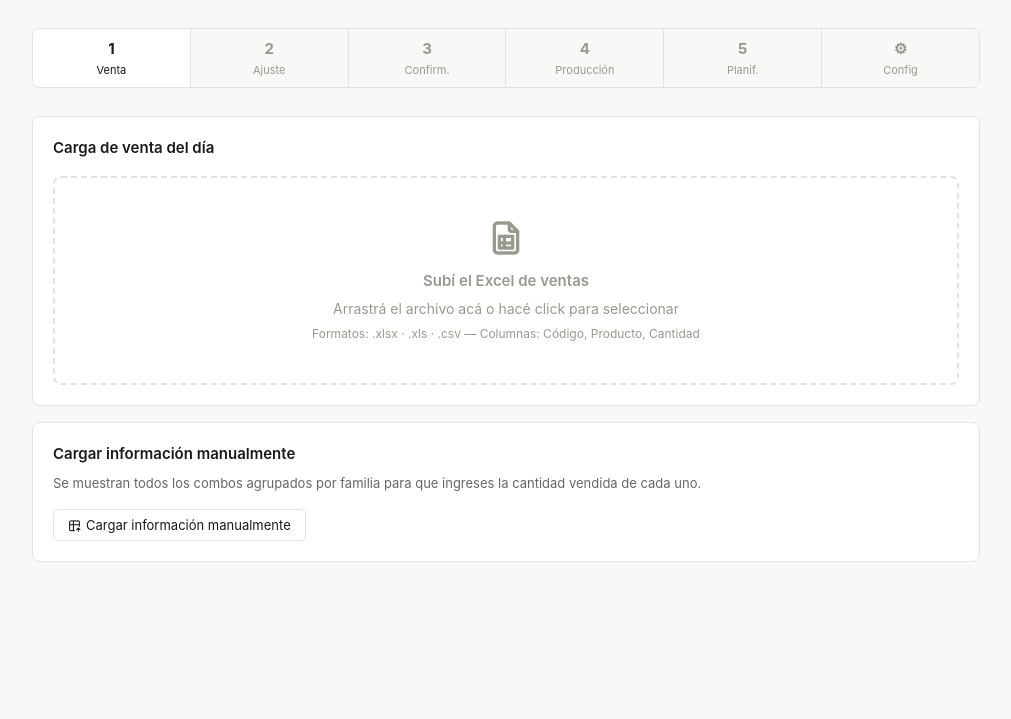
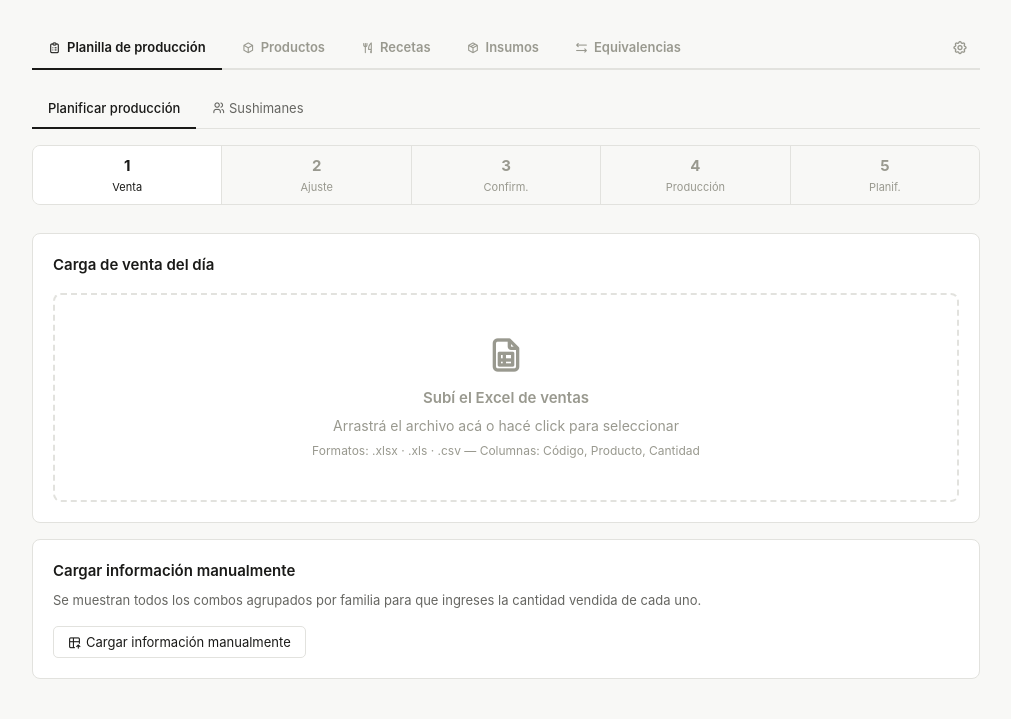
Before and after one commit to sebastians-hash/sushi-produccion, a Flask app: page / in a window 1280 px wide. Shown: the part 93-812 px from the top of the page, without its empty margins (134-1145 px from the left). Before the commit the page ends 655 px from the top, so only its background shows below. Run offline with Flask 3, Linux system fonts and the light colour scheme; the visitor is signed in with stand-in values (Sample User, id 1); data that the repository does not hold is empty; parts of the project's set-up code (start-up, migrations or seed data) failed here and were passed over; some libraries are stand-ins or nearby versions.

Commit message:
Update index.html

```diff
--- a/templates/index.html
+++ b/templates/index.html
@@ -27,6 +27,11 @@ body{font-family:-apple-system,BlinkMacSystemFont,'Segoe UI',sans-serif;backgrou
 .hdr .hdr-title{color:#fff;font-size:18px;font-weight:700}
 .hdr .hdr-sub{color:rgba(255,255,255,.65);font-size:12px}
 .steps{display:flex;border:1px solid var(--border);border-radius:var(--r);overflow:hidden;margin-bottom:1.75rem}
+.main-nav{display:flex;align-items:center;gap:4px;margin-bottom:1.25rem;border-bottom:2px solid var(--border);padding-bottom:0}
+.main-nav-item{padding:10px 16px;font-size:13px;font-weight:600;color:var(--text3);cursor:pointer;border-bottom:2px solid transparent;margin-bottom:-2px;display:flex;align-items:center;gap:6px;transition:color .12s,border-color .12s;user-select:none}
+.main-nav-item:hover{color:var(--text2)}
+.main-nav-item.active{color:var(--text);border-bottom-color:var(--text)}
+.main-nav-admin{margin-left:auto;padding:10px 12px;font-size:16px}
 .step{flex:1;padding:9px 4px;text-align:center;font-size:11px;color:var(--text3);cursor:default;border-right:1px solid var(--border);background:var(--bg);transition:background .12s;user-select:none}
 .step:last-child{border-right:none}
 .step-n{display:block;font-size:15px;font-weight:700;margin-bottom:1px}
@@ -162,13 +167,29 @@ input[type=range]{width:100%;accent-color:var(--text)}
     </div>
   </header>
 
+  <div class="main-nav">
+    <div class="main-nav-item active" id="mni-produccion" onclick="goMainSection('produccion')"><i class="ti ti-clipboard-list"></i> Planilla de producción</div>
+    {% if is_admin %}
+    <div class="main-nav-item" id="mni-productos" onclick="goMainSection('productos')"><i class="ti ti-box"></i> Productos</div>
+    <div class="main-nav-item" id="mni-recetas" onclick="goMainSection('recetas')"><i class="ti ti-tools-kitchen-2"></i> Recetas</div>
+    <div class="main-nav-item" id="mni-insumos" onclick="goMainSection('insumos')"><i class="ti ti-package"></i> Insumos</div>
+    <div class="main-nav-item" id="mni-equivalencias" onclick="goMainSection('equivalencias')"><i class="ti ti-arrows-left-right"></i> Equivalencias</div>
+    <div class="main-nav-item main-nav-admin" id="mni-admin" onclick="goMainSection('admin')" title="Administración"><i class="ti ti-settings"></i></div>
+    {% endif %}
+  </div>
+
+  <div id="mainProduccion">
+    <div class="tabs" style="margin-bottom:1rem">
+      <div class="tab active" onclick="showProdSubTab('flow',this)">Planificar producción</div>
+      {% if is_admin %}<div class="tab" onclick="showProdSubTab('sm',this)"><i class="ti ti-users"></i> Sushimanes</div>{% endif %}
+    </div>
+    <div id="prodFlowTab">
   <div class="steps">
     <div class="step active" id="si1"><span class="step-n">1</span>Venta</div>
     <div class="step" id="si2"><span class="step-n">2</span>Ajuste</div>
     <div class="step" id="si3"><span class="step-n">3</span>Confirm.</div>
     <div class="step" id="si4"><span class="step-n">4</span>Producción</div>
     <div class="step" id="si5"><span class="step-n">5</span>Planif.</div>
-    {% if is_admin %}<div class="step nav" id="si6" onclick="goStep(6)"><span class="step-n">⚙</span>Config</div>{% endif %}
   </div>
 
   <!-- ── STEP 1 ── -->
@@ -336,25 +357,25 @@ input[type=range]{width:100%;accent-color:var(--text)}
   </div>
 
   <!-- ── STEP 6 ── -->
-  <div id="s6" class="hidden">
-    <div class="tabs">
+
+    </div>
+    <div id="prodSmTab" class="hidden">
+      <div class="card">
+        <div class="row-between" style="margin-bottom:1rem">
+          <div class="card-title" style="margin:0">Equipo de sushimanes</div>
+          <button class="btn btn-sm" onclick="openSmModal()"><i class="ti ti-plus"></i> Nuevo</button>
+        </div>
+        <div id="smCfg"></div>
+      </div>
+    </div>
+  </div>
+
+    <div id="mainProductos" class="hidden">
+    <div class="tabs" style="margin-bottom:1rem">
       <div class="tab active" onclick="showTab('tc',this)">Combos</div>
-      <div class="tab" onclick="showTab('tr',this)">Rolls</div>
-      <div class="tab" onclick="showTab('trbg',this)">Grupos de rollo blanco</div>
       <div class="tab" onclick="showTab('top',this)">Otros productos</div>
-      <div class="tab" onclick="showTab('ts',this)">Semielaborados</div>
-      <div class="tab" onclick="showTab('tsu',this)">Sushimanes</div>
-      <div class="tab" onclick="showTab('tin',this)">Insumos</div>
-      <div class="tab" onclick="showTab('tcat',this)">Categorías</div>
-      <div class="tab" onclick="showTab('tzon',this)">Zonas</div>
-      <div class="tab" onclick="showTab('tprov',this)">Proveedores</div>
-      <div class="tab" onclick="showTab('tma',this)">Marcas</div>
-      <div class="tab" onclick="showTab('tfa',this)">Familias</div>
-      <div class="tab" onclick="showTab('teq',this)"><i class="ti ti-arrows-left-right"></i> Equivalencias</div>
-      <div class="tab" onclick="showTab('tus',this)"><i class="ti ti-users"></i> Usuarios</div>
-      <div class="tab" onclick="showTab('timp',this)"><i class="ti ti-file-upload"></i> Importar</div>
-    </div>
-    <div id="tc">
+    </div>
+<div id="tc">
       <div class="card">
         <div class="row-between" style="margin-bottom:1rem">
           <div class="card-title" style="margin:0">Combos configurados</div>
@@ -363,7 +384,30 @@ input[type=range]{width:100%;accent-color:var(--text)}
         <div id="comboCfg"></div>
       </div>
     </div>
-    <div id="tr" class="hidden">
+<div id="top" class="hidden">
+      <div class="card">
+        <div class="row-between" style="margin-bottom:1rem">
+          <div class="card-title" style="margin:0">Otros productos</div>
+          <button class="btn btn-sm" onclick="openOtroProductoModal()"><i class="ti ti-plus"></i> Nuevo producto</button>
+        </div>
+        <div class="alert alert-info" style="margin-bottom:1rem">
+          <i class="ti ti-info-circle"></i>
+          <span>Porciones sueltas, ensaladas poke, entradas y platos calientes — cualquier producto que se venda con receta directa de insumos y semielaborados, sin pasar por rolls.</span>
+        </div>
+        <div id="otroProductoCfg"></div>
+      </div>
+    </div>
+  </div>
+
+    <div id="mainRecetas" class="hidden">
+    <div class="tabs" style="margin-bottom:1rem">
+      <div class="tab active" onclick="showTab('tr',this)">Rolls</div>
+      <div class="tab" onclick="showTab('trbg',this)">Grupos de rollo blanco</div>
+      <div class="tab" onclick="showTab('ts',this)">Semielaborados</div>
+      <div class="tab" onclick="showTab('tma',this)">Marcas</div>
+      <div class="tab" onclick="showTab('tfa',this)">Familias</div>
+    </div>
+<div id="tr">
       <div class="card">
         <div class="row-between" style="margin-bottom:1rem">
           <div class="card-title" style="margin:0">Rolls</div>
@@ -406,17 +435,41 @@ input[type=range]{width:100%;accent-color:var(--text)}
         </div>
         <div id="semiCfg"></div>
       </div>
-    </div>
-    <div id="tsu" class="hidden">
+    </div><div id="tma" class="hidden">
       <div class="card">
         <div class="row-between" style="margin-bottom:1rem">
-          <div class="card-title" style="margin:0">Equipo de sushimanes</div>
-          <button class="btn btn-sm" onclick="openSmModal()"><i class="ti ti-plus"></i> Nuevo</button>
-        </div>
-        <div id="smCfg"></div>
+          <div class="card-title" style="margin:0">Marcas</div>
+          <button class="btn btn-sm" onclick="openMarcaModal()"><i class="ti ti-plus"></i> Nueva marca</button>
+        </div>
+        <div class="alert alert-info" style="margin-bottom:1rem">
+          <i class="ti ti-info-circle"></i>
+          <span>Administrá las marcas para las que producís. Después podés asignar una o más marcas a cada combo, roll y semielaborado — las recetas compartidas pueden marcarse con varias.</span>
+        </div>
+        <div id="marcaCfg"></div>
       </div>
-    </div>
-    <div id="tin" class="hidden">
+    </div><div id="tfa" class="hidden">
+      <div class="card">
+        <div class="row-between" style="margin-bottom:1rem">
+          <div class="card-title" style="margin:0">Familias</div>
+          <button class="btn btn-sm" onclick="openFamiliaModal()"><i class="ti ti-plus"></i> Nueva familia</button>
+        </div>
+        <div class="alert alert-info" style="margin-bottom:1rem">
+          <i class="ti ti-info-circle"></i>
+          <span>Las familias agrupan combos y otros productos (ej: Alaska, Tokyo, Porciones, Ensaladas). Se usan en el paso de ajuste de venta para organizar todo por categoría.</span>
+        </div>
+        <div id="familiaCfg"></div>
+      </div>
+    </div>
+  </div>
+
+  <div id="mainInsumos" class="hidden">
+    <div class="tabs" style="margin-bottom:1rem">
+      <div class="tab active" onclick="showTab('tin',this)">Insumos</div>
+      <div class="tab" onclick="showTab('tcat',this)">Categorías</div>
+      <div class="tab" onclick="showTab('tzon',this)">Zonas</div>
+      <div class="tab" onclick="showTab('tprov',this)">Proveedores</div>
+    </div>
+    <div id="tin">
       <div class="card">
         <div class="row-between" style="margin-bottom:1rem">
           <div class="card-title" style="margin:0">Tabla maestra de insumos</div>
@@ -518,7 +549,15 @@ input[type=range]{width:100%;accent-color:var(--text)}
         <div id="equivalenciaCfg"></div>
       </div>
     </div>
-    <div id="tus" class="hidden">
+
+  </div>
+
+  <div id="mainAdmin" class="hidden">
+    <div class="tabs" style="margin-bottom:1rem">
+      <div class="tab active" onclick="showTab('tus',this)"><i class="ti ti-users"></i> Usuarios</div>
+      <div class="tab" onclick="showTab('timp',this)"><i class="ti ti-file-upload"></i> Importar / Respaldo</div>
+    </div>
+    <div id="tus">
       <div class="card">
         <div class="row-between" style="margin-bottom:1rem">
           <div class="card-title" style="margin:0">Usuarios con acceso</div>
@@ -685,35 +722,58 @@ async function loadConfig() {
 // ═══════════════════════════════════════════════════════
 // NAVIGATION
 // ═══════════════════════════════════════════════════════
+function goMainSection(name) {
+  const sections={produccion:'mainProduccion',productos:'mainProductos',recetas:'mainRecetas',insumos:'mainInsumos',equivalencias:'mainEquivalencias',admin:'mainAdmin'};
+  Object.entries(sections).forEach(([key,id])=>document.getElementById(id).classList.toggle('hidden', key!==name));
+  document.querySelectorAll('.main-nav-item').forEach(el=>el.classList.remove('active'));
+  const navEl=document.getElementById('mni-'+name);
+  if(navEl) navEl.classList.add('active');
+  ST.mainSection=name;
+  if(name==='productos') renderComboCfg();
+  if(name==='recetas') renderRollCfg();
+  if(name==='insumos') renderInsumoCfg();
+  if(name==='equivalencias') renderEquivalenciaCfg();
+  if(name==='admin') renderUsuarioCfg();
+}
+
+function showProdSubTab(id, el) {
+  document.getElementById('prodFlowTab').classList.toggle('hidden', id!=='flow');
+  document.getElementById('prodSmTab').classList.toggle('hidden', id!=='sm');
+  el.closest('.tabs').querySelectorAll('.tab').forEach(t=>t.classList.remove('active'));
+  el.classList.add('active');
+  if(id==='sm') renderSmCfg();
+}
+
 function goStep(n) {
-  if(n===6 && !IS_ADMIN) return; // solo admins pueden entrar a Configuración
   if(n>1&&n<6&&!ST.sales.length) return;
   ST.prevStep=ST.step; ST.step=n;
-  for(let i=1;i<=6;i++){
+  for(let i=1;i<=5;i++){
     document.getElementById('s'+i).classList.toggle('hidden',i!==n);
     const si=document.getElementById('si'+i);
-    if(!si) continue; // si6 no existe en el DOM para usuarios no-admin
-    si.className='step'+(i===n?' active':i<n&&i<6?' done nav':i===6?' nav':'');
-    if(i<n&&i<6) si.onclick=()=>goStep(i);
-    else if(i===6) si.onclick=()=>goStep(6);
+    if(!si) continue;
+    si.className='step'+(i===n?' active':i<n?' done nav':'');
+    if(i<n) si.onclick=()=>goStep(i);
     else si.onclick=null;
   }
   if(n===2) renderSales();
   if(n===4) renderProduction();
   if(n===5) renderSmList();
-  if(n===6){ renderComboCfg(); }
 }
 
 function showTab(id, el) {
-  ['tc','tr','trbg','top','ts','tsu','tin','tcat','tzon','tprov','tma','tfa','teq','tus','timp'].forEach(t=>document.getElementById(t).classList.toggle('hidden',t!==id));
-  document.querySelectorAll('.tab').forEach(t=>t.classList.remove('active'));
+  const tabBar=el.closest('.tabs');
+  const idsInThisBar=[...tabBar.querySelectorAll('.tab')].map(t=>{
+    const m=(t.getAttribute('onclick')||'').match(/showTab\('(\w+)'/);
+    return m ? m[1] : null;
+  }).filter(Boolean);
+  idsInThisBar.forEach(t=>document.getElementById(t).classList.toggle('hidden',t!==id));
+  tabBar.querySelectorAll('.tab').forEach(t=>t.classList.remove('active'));
   el.classList.add('active');
   if(id==='tc') renderComboCfg();
   if(id==='tr') renderRollCfg();
   if(id==='trbg') renderRolloBlancoGrupoCfg();
   if(id==='top') renderOtroProductoCfg();
   if(id==='ts') renderSemiCfg();
-  if(id==='tsu') renderSmCfg();
   if(id==='tin') renderInsumoCfg();
   if(id==='tcat') renderCategoriaCfg();
   if(id==='tzon') renderZonaCfg();
```
Also changed, not shown: other parts of templates/index.html (+8 -47 lines).
